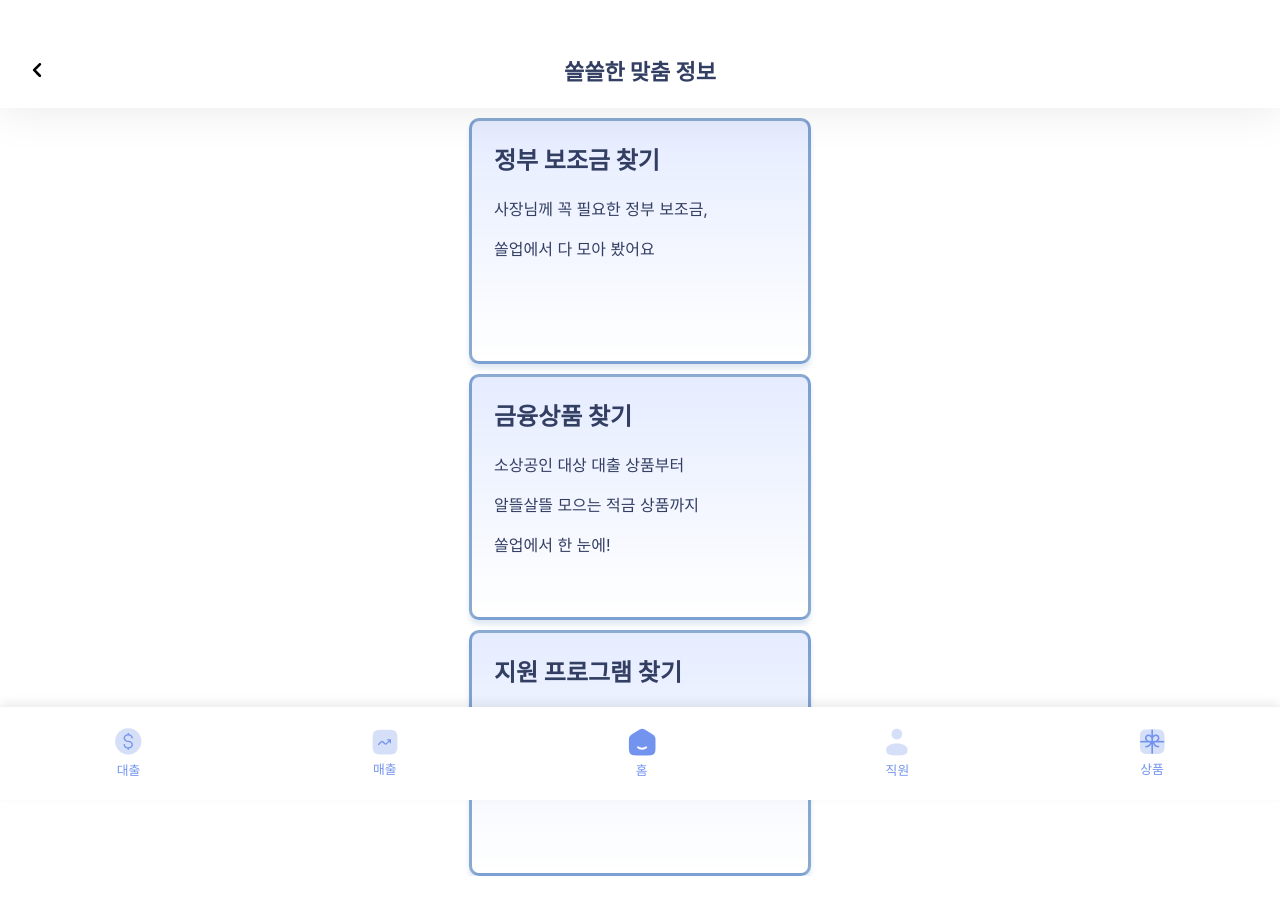
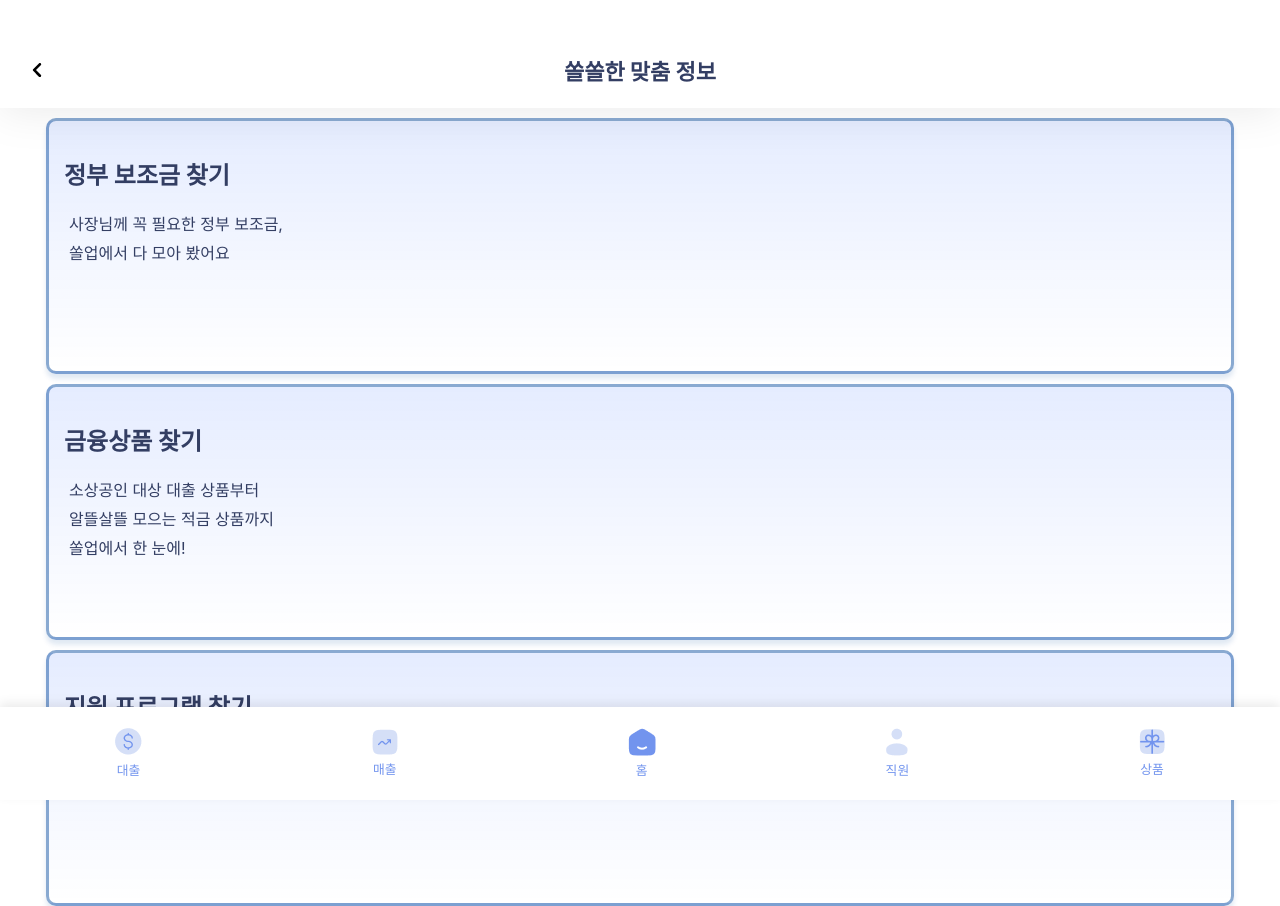
Before and after one commit to tunkcalb/shinhan-solup, a React (Create React App) app in the folder solup-web/: page /custom-products in a window 1280 px wide. Before the commit the page ends 876 px from the top, so only its background shows below. Built offline with nearby package versions, Linux system fonts and the light colour scheme.

Commit message:
Feat : loan product css

```diff
--- a/solup-web/src/App.js
+++ b/solup-web/src/App.js
@@ -6,30 +6,31 @@ import { store, persistor } from "./redux/store";
 import { useSelector } from "react-redux";
 import { Navigate, useNavigate } from "react-router-dom";
 
-import Home from './pages/Home.js';
-import InitialPage from './pages/InitialPage.js';
-import Login from './pages/Login.js';
-import Signup from './pages/Signup.js';
-import CustomProducts from './pages/CustomProducts/CustomProducts.js';
-import EmployeeManagement from './pages/EmployeeManagement/EmployeeManagement';
-import MyLoans from './pages/MyLoans.js';
-import SalesAnalysis from './pages/SalesAnalysis.js';
-import Verification from './pages/Verification.js';
-import Start from './pages/NewCustomer/Start';
-import ProfitStatusPage from './pages/MarginSettlement';
-import TradeHistory from './pages/TradeHistory';
-import FinanceProductsPage from './pages/CustomProducts/FinanceProductsPage';
-import AccountQuestion from './pages/NewCustomer/AccountQuestion';
-import AuthAccount from './pages/NewCustomer/AuthAccount';
-import RegisterStore from './pages/NewCustomer/RegisterStore';
-import ReadyToSolup from './pages/NewCustomer/ReadyToSolup';
-import AccountRegistration from './pages/NewCustomer/AccountRegistration';
-import Guide from './components/Home/Guide';
-import SupportProgramsPage from './pages/CustomProducts/SupportProgramsPage';
-import EmployeeEnrollment from './pages/EmployeeManagement/EmployeeEnrollment';
-import EmployeeInfo from './pages/EmployeeManagement/EmployeeInfo';
-import LoanManagement from './pages/LoanManagement';
-import RevenueAnalysisView from './components/RevenueAnalysis/RevenueAnalysisView';
+import Home from "./pages/Home.js";
+import InitialPage from "./pages/InitialPage.js";
+import Login from "./pages/Login.js";
+import Signup from "./pages/Signup.js";
+import CustomProducts from "./pages/CustomProducts/CustomProducts.js";
+import EmployeeManagement from "./pages/EmployeeManagement/EmployeeManagement";
+import MyLoans from "./pages/MyLoans.js";
+import SalesAnalysis from "./pages/SalesAnalysis.js";
+import Verification from "./pages/Verification.js";
+import Start from "./pages/NewCustomer/Start";
+import ProfitStatusPage from "./pages/MarginSettlement";
+import TradeHistory from "./pages/TradeHistory";
+import FinanceProductsPage from "./pages/CustomProducts/FinanceProductsPage";
+import AccountQuestion from "./pages/NewCustomer/AccountQuestion";
+import AuthAccount from "./pages/NewCustomer/AuthAccount";
+import RegisterStore from "./pages/NewCustomer/RegisterStore";
+import ReadyToSolup from "./pages/NewCustomer/ReadyToSolup";
+import AccountRegistration from "./pages/NewCustomer/AccountRegistration";
+import Guide from "./components/Home/Guide";
+import SupportProgramsPage from "./pages/CustomProducts/SupportProgramsPage";
+import EmployeeEnrollment from "./pages/EmployeeManagement/EmployeeEnrollment";
+import EmployeeInfo from "./pages/EmployeeManagement/EmployeeInfo";
+import LoanManagement from "./pages/LoanManagement";
+import RevenueAnalysisView from "./components/RevenueAnalysis/RevenueAnalysisView";
+import LoanProducts from "./components/LoanManagement/LoanProducts";
 
 function App() {
   const [isLoggedIn, setIsLoggedIn] = useState(false);
@@ -87,6 +88,7 @@ function App() {
             <Route path="/support-programs" element={<SupportProgramsPage />} />
             <Route path="/guide" element={<Guide />} />
             <Route path="/loan-management" element={<LoanManagement />} />
+            <Route path="/loan-products" element={<LoanProducts />} />
           </Routes>
         </div>
       </PersistGate>
--- a/solup-web/src/components/CustomProducts/FinanceProducts.css
+++ b/solup-web/src/components/CustomProducts/FinanceProducts.css
@@ -1,18 +1,16 @@
 .productContainer {
-    width: 336px;
-    height: 240px;
-    margin: 10px auto; /* 상단 여백을 5px로 설정하고 가운데 정렬 */
-    border-radius: 10px;
-    border: 3px solid rgba(0, 70, 156, 0.46);
-    background: linear-gradient(180deg, rgba(0, 70, 255, 0.10) 0%, rgba(255, 255, 255, 0.00) 100%);
-    box-shadow: 0px 5px 5px 0px rgba(0, 70, 156, 0.12);
-    overflow-y: auto;
+  width: 90%;
+  height: 220px;
+  margin: 10px auto; /* 상단 여백을 5px로 설정하고 가운데 정렬 */
+  padding: 15px;
+  border-radius: 10px;
+  border: 3px solid rgba(0, 70, 156, 0.46);
+  background: linear-gradient(
+    180deg,
+    rgba(0, 70, 255, 0.1) 0%,
+    rgba(255, 255, 255, 0) 100%
+  );
+  box-shadow: 0px 5px 5px 0px rgba(0, 70, 156, 0.12);
+  overflow-y: auto;
+  text-align: left; /* 모든 내부 요소를 왼쪽으로 정렬 */
 }
-
-p {
-    margin-left: 22px;
-}
-
-h2 {
-    margin-left: 22px;
-}
--- a/solup-web/src/components/CustomProducts/FinanceProducts.js
+++ b/solup-web/src/components/CustomProducts/FinanceProducts.js
@@ -3,11 +3,15 @@ import "./FinanceProducts.css";
 
 function FinanceProducts() {
   return (
-    <div className="productContainer">
+    <div className="productContainer" style={{ textAlign: "left" }}>
       <h2>금융상품 찾기</h2>
-      <p>소상공인 대상 대출 상품부터</p>
-      <p>알뜰살뜰 모으는 적금 상품까지</p>
-      <p>쏠업에서 한 눈에!</p>
+      <>
+        <p className="p" style={{ width: "100%" }}>
+          소상공인 대상 대출 상품부터
+        </p>
+        <p className="p">알뜰살뜰 모으는 적금 상품까지</p>
+        <p className="p">쏠업에서 한 눈에!</p>
+      </>
     </div>
   );
 }
--- /dev/null
+++ b/solup-web/src/components/FinanceProductsPage/LoanProduct.css
@@ -0,0 +1,19 @@
+.loanProduct {
+  width: 335px;
+  height: 245px;
+  display: flex; /* 추가: 내용을 가운데 정렬하기 위해 */
+  flex-direction: column; /* 추가: 내용을 세로 방향으로 정렬하기 위해 */
+  align-items: left;
+  /* flex-shrink: 0; */
+  border-radius: 8px;
+  background: #fff;
+  box-shadow: 0px 20px 60px 0px rgba(0, 70, 255, 0.11);
+  /* text-align: left; */
+  white-space: wrap; /* 추가: 텍스트가 자동으로 줄 바꿈하지 않도록 함 */
+  overflow: hidden;
+  padding: 15px;
+}
+
+p {
+  margin: 5px;
+}
--- a/solup-web/src/components/FinanceProductsPage/LoanProduct.js
+++ b/solup-web/src/components/FinanceProductsPage/LoanProduct.js
@@ -1,14 +1,15 @@
-import React from 'react';
+import React from "react";
+import "./LoanProduct.css";
 
 function LoanProduct({ product }) {
   const handleOpenApp = () => {
-    const appScheme = 'com.shinhan.sbanking';
+    const appScheme = "com.shinhan.sbanking";
     const appLink = `intent://${appScheme}/#Intent;scheme=${appScheme};action=android.intent.action.VIEW;package=${appScheme};end`;
     window.location.href = appLink;
   };
 
   return (
-    <div>
+    <div className="loanProduct">
       <h2>{product.fin_prdt_nm}</h2>
       <p>은행 이름: {product.kor_co_nm}</p>
       <p>가입 방법: {product.join_way}</p>
--- a/solup-web/src/components/FinanceProductsPage/LoanProductsList.js
+++ b/solup-web/src/components/FinanceProductsPage/LoanProductsList.js
@@ -1,6 +1,6 @@
-import React, { Component } from 'react';
-import axios from 'axios';
-import LoanProduct from './LoanProduct';
+import React, { Component } from "react";
+import axios from "axios";
+import LoanProduct from "./LoanProduct";
 
 class LoanProductList extends Component {
   constructor(props) {
@@ -12,26 +12,28 @@ class LoanProductList extends Component {
 
   componentDidMount() {
     axios
-      .get('/product/loan')
+      .get("/product/loan")
       .then((response) => {
         const allLoanProducts = response.data.data.result.baseList;
-        const shinanLoanProducts = allLoanProducts.filter(
-          (product) => product.kor_co_nm.includes('신한')
+        const shinanLoanProducts = allLoanProducts.filter((product) =>
+          product.kor_co_nm.includes("신한")
         );
         this.setState({ loanProducts: shinanLoanProducts });
       })
       .catch((error) => {
-        console.error('API 요청 중 오류 발생:', error);
+        console.error("API 요청 중 오류 발생:", error);
       });
   }
 
-
   render() {
     return (
-      <div>
+      <div style={{ margin: "0px auto", textAlign: "center" }}>
         <h1>신한은행 대출상품 목록</h1>
         {this.state.loanProducts.map((product, index) => (
-          <div key={index}>
+          <div
+            key={index}
+            style={{ display: "inline-block", textAlign: "left" }}
+          >
             <LoanProduct product={product} />
           </div>
         ))}
--- a/solup-web/src/components/LoanManagement/LoanProducts.js
+++ b/solup-web/src/components/LoanManagement/LoanProducts.js
@@ -1,11 +1,15 @@
 import React from "react";
 import LoanProductList from "../FinanceProductsPage/LoanProductsList";
+import NavBar from "../Footer";
+import Header from "../Header";
 
 function LoanProducts({ loanProducts, onApplyLoan }) {
   return (
     <div>
+      <Header title="금융 상품 찾기" />
       <h2>대출 상품</h2>
       <LoanProductList />
+      <NavBar />
     </div>
   );
 }
```
